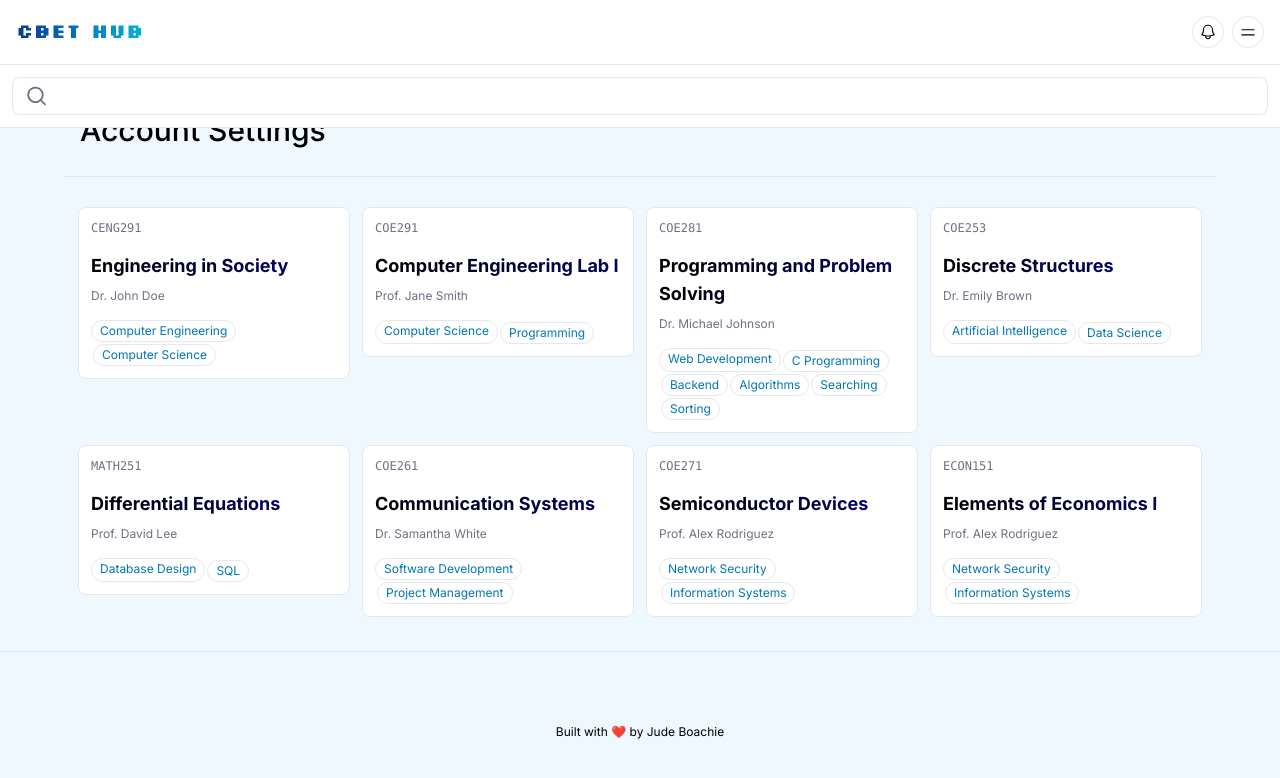
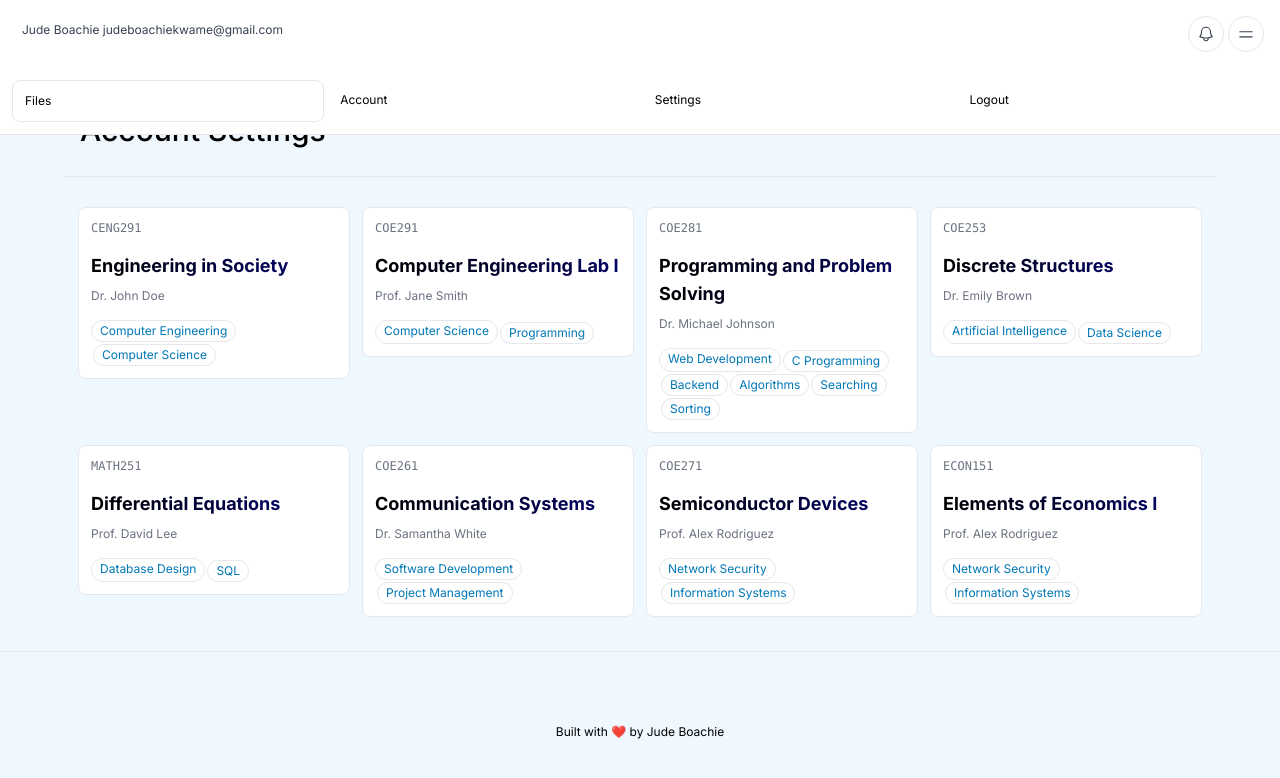
Before and after one commit to jdboachie/cbethub, a Next.js app: page / in a window 1280 px wide. Shown: the top 778 px of the page. Built offline with nearby package versions, Linux system fonts and the light colour scheme.

Commit message:
dev update

```diff
--- a/components/NavBar.tsx
+++ b/components/NavBar.tsx
@@ -8,6 +8,7 @@ import {
 } from '@heroicons/react/24/outline'
 import Menu from '@/components/Menu'
 import Search from '@/components/Search'
+import Link from 'next/link'
 
 
 const NavBar = () => {
@@ -22,29 +23,53 @@ const NavBar = () => {
         <nav
             className='fixed top-0 z-50 flex flex-col justify-between w-full dark:border-b-[#333]'
         >
-            <div className='flex w-full justify-between bg-white p-4 border-b'>
-                <p className={`text-xl font-semibold ${silkscreen.className} dark-blue-gradient`}>
-                    CBET HUB
-                </p>
-                <div className='flex space-x-2'>
+            <div className='flex w-full justify-between bg-white p-4 '>
+                <div className='flex justify-between space-x-2 w-full'>
+                    <div className='p-1.5 text-xs text-left text-gray-700'>
+                        Jude Boachie
+                        judeboachiekwame@gmail.com
+                    </div>
+                    <div className='flex space-x-1'>
                         <BellIcon
-                        className='w-8 h-8 rounded-full border dark:border-[#333] p-1.5 cursor-pointer dark:text-[#eee]'
+                            className='w-9 h-9 rounded-full border dark:border-[#333] p-2 cursor-pointer text-gray-700 dark:text-[#eee]'
                         />
                         {showMainMenu ? (
                                 <XMarkIcon
-                                className='w-8 h-8 rounded-full border dark:border-[#333] p-1.5 cursor-pointer dark:text-[#eee]'
+                                    className='w-9 h-9 rounded-full border dark:border-[#333] p-2 cursor-pointer text-gray-700 dark:text-[#eee]'
                                     onClick={handleMenuButtonClick}
                                 />
                             ): (
                                 <Bars2Icon
-                                className='w-8 h-8 rounded-full border dark:border-[#333] p-1.5 cursor-pointer dark:text-[#eee]'
+                                    className='w-9 h-9 rounded-full border dark:border-[#333] p-2 cursor-pointer text-gray-700 dark:text-[#eee]'
                                     onClick={handleMenuButtonClick}
                                 />
                         )}
                     </div>
                 </div>
+            </div>
             <div className='w-full p-3 bg-white dark:bg-black border-b'>
-                <Search />
+                <ul className='flex space-x-1'>
+                <Link
+                        href={'/'}
+                        className='flex space-x-1 p-3 rounded-lg border text-xs hover:bg-gray-100 dark:hover:bg-[#111] w-full'>
+                        Files
+                    </Link>
+                    <Link
+                        href={'/account'}
+                        className='flex space-x-1 p-3 rounded-lg text-left text-xs hover:bg-gray-100 dark:hover:bg-[#111] w-full'>
+                        Account
+                    </Link>
+                    <Link
+                        href={'/account/settings'}
+                        className='flex space-x-1 p-3 rounded-lg text-left text-xs hover:bg-gray-100 dark:hover:bg-[#111] w-full'>
+                        Settings
+                    </Link>
+                    <Link
+                        href={'/logout'}
+                        className='flex space-x-1 p-3 rounded-lg text-left text-xs hover:bg-gray-100 dark:hover:bg-[#111] w-full'>
+                        Logout
+                    </Link>
+                </ul>
             </div>
         </nav>
         {showMainMenu && <Menu />}
--- a/components/Search.tsx
+++ b/components/Search.tsx
@@ -1,9 +1,9 @@
 import { MagnifyingGlassIcon } from "@heroicons/react/20/solid"
 
 
-const Search = ({classNames} : {classNames?: string}) => {
+const Search = ({className} : {className?: string}) => {
   return (
-    <div className={`${classNames} border dark:border-[#333] bg-white dark:bg-black rounded-lg flex p-1`}>
+    <div className={`${className} border dark:border-[#333] bg-white dark:bg-black rounded-lg flex p-1`}>
         <MagnifyingGlassIcon
             className='w-10 px-2 text-gray-500'
         />
```
Lines whose indentation alone changed are shown as unchanged.
